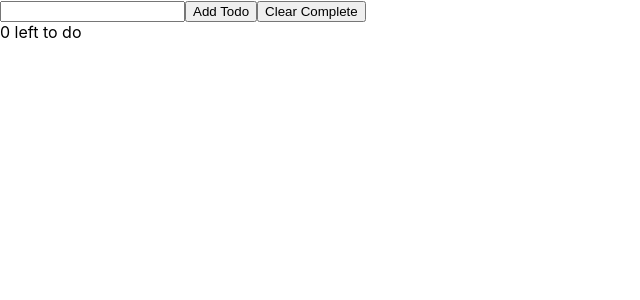
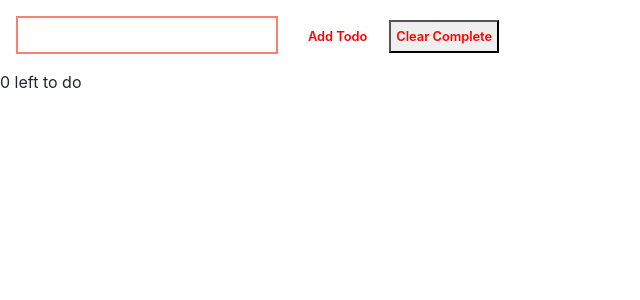
Before and after one commit to Jawad63/intro-react, a React (Create React App) app: page / in a window 1280 px wide. Shown: the top 300 px of the page, without its empty margins (0-640 px from the left). Built offline with nearby package versions, Linux system fonts and the light colour scheme.

Commit message:
bootstrap added to react

```diff
--- a/package.json
+++ b/package.json
@@ -6,6 +6,7 @@
     "@testing-library/jest-dom": "^5.14.1",
     "@testing-library/react": "^11.2.7",
     "@testing-library/user-event": "^12.8.3",
+    "bootstrap": "^5.1.0",
     "react": "^17.0.2",
     "react-dom": "^17.0.2",
     "react-scripts": "4.0.3",
--- a/public/index.html
+++ b/public/index.html
@@ -25,6 +25,8 @@
       Learn how to configure a non-root public URL by running `npm run build`.
     -->
     <title>React App</title>
+    <link href="https://cdn.jsdelivr.net/npm/bootstrap@5.1.0/dist/css/bootstrap.min.css" rel="stylesheet" integrity="sha384-KyZXEAg3QhqLMpG8r+8fhAXLRk2vvoC2f3B09zVXn8CA5QIVfZOJ3BCsw2P0p/We" crossorigin="anonymous">
+
   </head>
   <body>
     <noscript>You need to enable JavaScript to run this app.</noscript>
--- a/src/App.css
+++ b/src/App.css
@@ -28,6 +28,22 @@
   color: #61dafb;
 }
 
+.input-field {
+  margin: 1rem;
+  border: salmon 2px solid;
+  padding: 5px;
+}
+
+.buttons {
+  margin: 0.5rem;
+  padding: 5px;
+  color: red;
+  font-size: 0.8rem;
+  font-weight: 600;
+}
+
+
+
 @keyframes App-logo-spin {
   from {
     transform: rotate(0deg);
--- a/src/App.js
+++ b/src/App.js
@@ -51,9 +51,9 @@ function App() {
   return (
     <>
       <TodoList  todos = {todos} toggleTodo = {toggleTodo} />
-      <input ref={todoNameRef} type="text" />
-      <button onClick={handleAddTodo}>Add Todo</button>
-      <button onClick={handleClearTodos}>Clear Complete</button>
+      <input className="input-field" ref={todoNameRef} type="text" />
+      <button className="buttons btn" onClick={handleAddTodo}>Add Todo</button>
+      <button className="buttons" onClick={handleClearTodos}>Clear Complete</button>
       <div>{todos.filter(todo => !todo.complete).length} left to do</div>
     </>
   )
```
Also changed, not shown: 1 other file (tests, documents, lock files or other folders).
